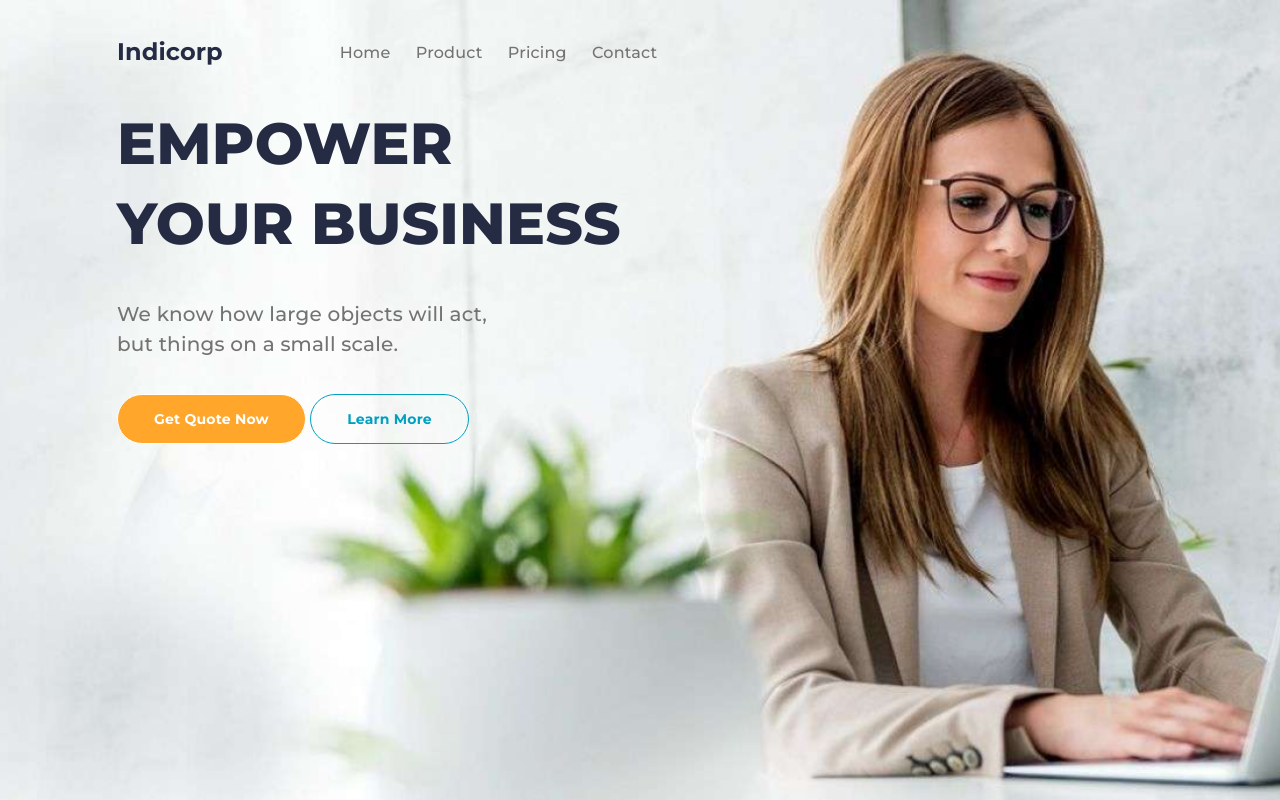
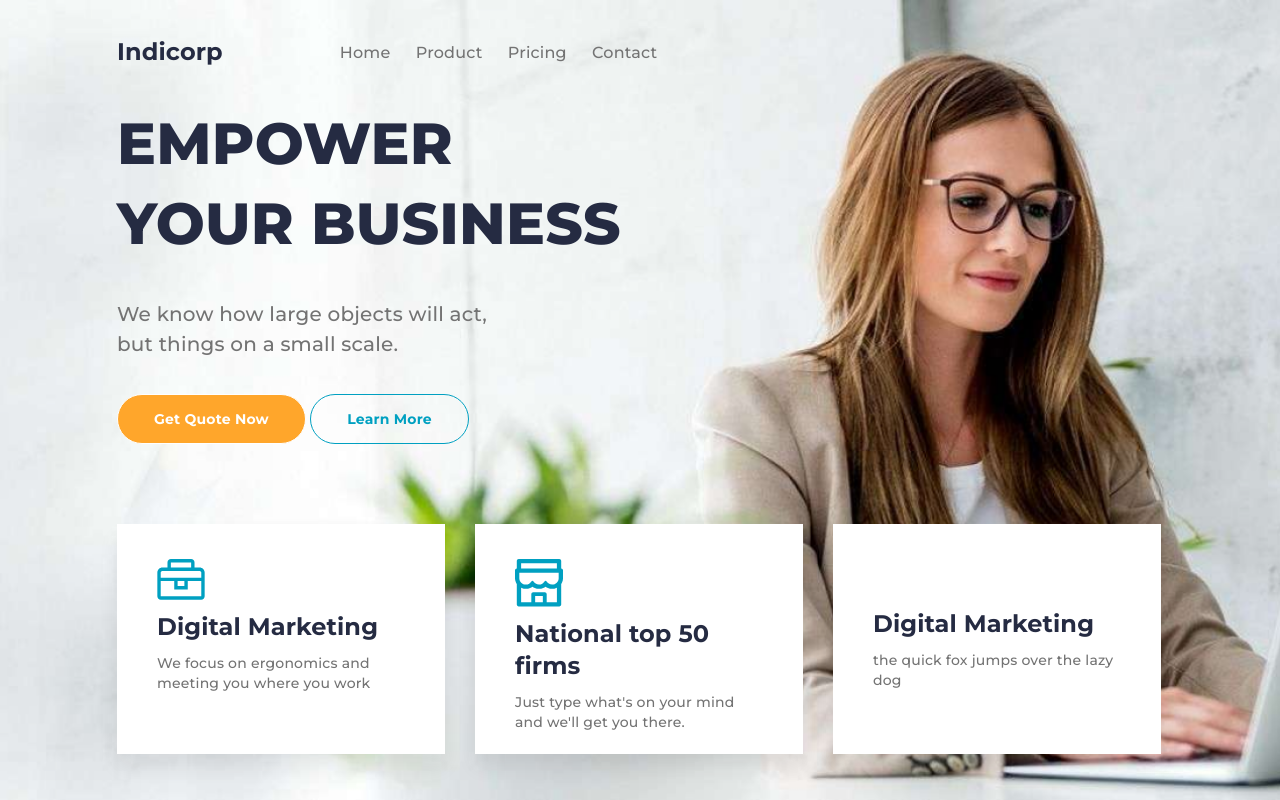
Before and after one commit to cr99p/new-rep, a website built with webpack: page docs/index.html in a window 1280 px wide. Built offline with nearby package versions, Linux system fonts and the light colour scheme.

Commit message:
Modified hero section

```diff
--- a/docs/index.html
+++ b/docs/index.html
@@ -26,6 +26,23 @@
           <a href="#" class="button button--rounded button--primary">Get Quote Now</a>
           <a href="#" class="button button--rounded button--secondary">Learn More</a>
         </div>
+        <div class="container-cards">
+          <div class="container-cards__items">
+            <img src="./images/content/card-1.svg" alt="Digital Marketing" class="container-cards__img">
+            <h3 class="container-cards__title">Digital Marketing</h3>
+            <p class="container-cards__desc">We focus on ergonomics and meeting you where you work</p>
+          </div>
+          <div class="container-cards__items">
+            <img src="./images/content/card-2.svg" alt="National top 50 firms" class="container-cards__img">
+            <h3 class="container-cards__title">National top 50 firms</h3>
+            <p class="container-cards__desc">Just type what's on your mind and we'll get you there.</p>
+          </div>
+          <div class="container-cards__items">
+            <img src="./images/content/card-3.svg" alt="Digital Marketing" class="container-cards__img">
+            <h3 class="container-cards__title">Digital Marketing</h3>
+            <p class="container-cards__desc">the quick fox jumps over the lazy dog</p>
+          </div>
+        </div>
       </div>
     </header>
 </body>
--- a/src/scss/sections/_header.scss
+++ b/src/scss/sections/_header.scss
@@ -75,3 +75,48 @@
         color: $second-text-color;
     }
 }
+
+.container-cards {
+    display: flex;
+
+    margin-top: 80px;
+
+    &__items {
+        width: 328px;
+        height: 230px;
+        background-color: $white;
+
+        padding: 35px 40px;
+
+        &:not(:last-child) {
+            margin-right: 30px;
+        }
+
+        box-shadow: 0px 13px 19px rgba(0, 0, 0, 0.07);
+
+        &:hover {
+            background-color: $second-button-color;
+            transition: .5s;
+        }
+    }
+
+    &__title {
+        font-weight: 700;
+        font-size: 24px;
+        line-height: 32px;
+        letter-spacing: 0.1px;
+        color: $primary-text-color;
+
+        padding-top: 10.59px;
+    }
+
+    &__desc {
+        font-weight: 500;
+        font-size: 14px;
+        line-height: 20px;
+        letter-spacing: 0.2px;
+        color: $second-text-color;
+
+        padding-top: 10px;
+    }
+}
```
Also changed, not shown: src/index.html (+17 -0 lines), docs/css/app.css, docs/images/content/card-1.svg (added), docs/images/content/card-2.svg (added), docs/images/content/card-3.svg (added), src/images/content/card-1.svg (added), src/images/content/card-2.svg (added), src/images/content/card-3.svg (added).
